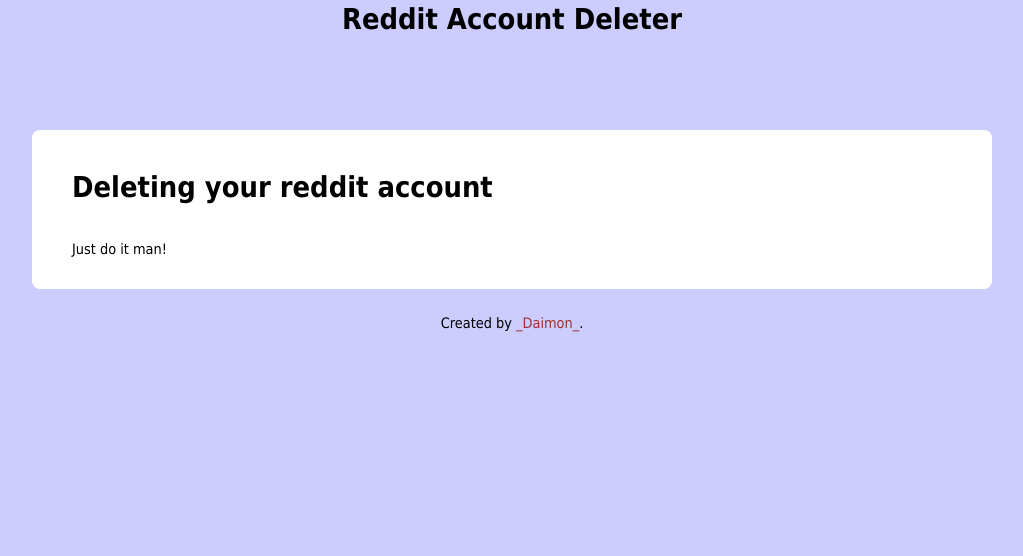
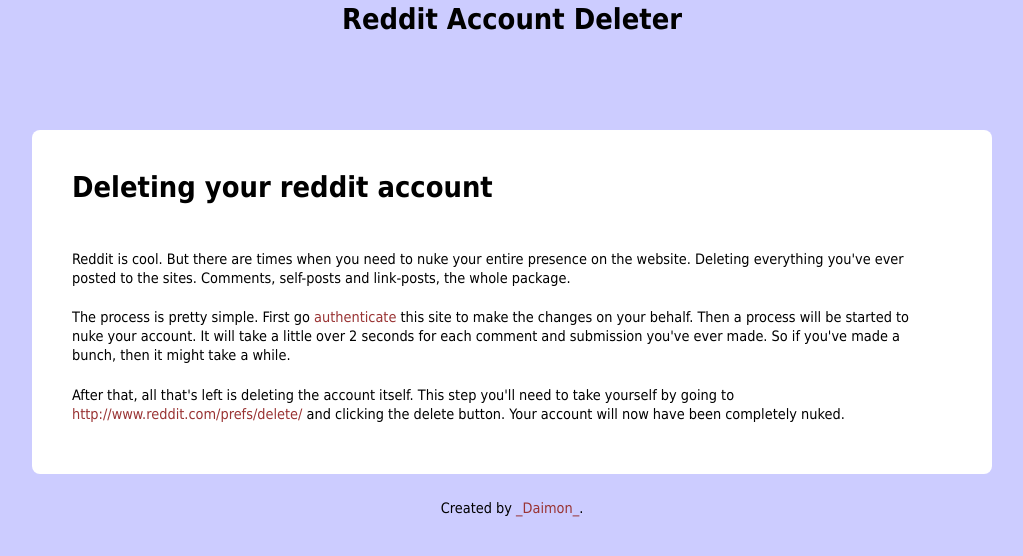
Before and after one commit to Damgaard/account-deleter, a Django app: page / in a window 1280 px wide. Shown: the top 556 px of the page, without its empty margins (128-1151 px from the left). Run offline with Django 3.2, Linux system fonts and the light colour scheme.

Commit message:
Add text to index page.

```diff
--- a/undo/templates/undo/index.html
+++ b/undo/templates/undo/index.html
@@ -3,7 +3,7 @@
 <head>
   <meta http-equiv="Content-Type" content="text/html; charset=UTF-8" />
   <meta name="description" content="How to completely remove yourself from
-  reddit. Deletes all your submissions and Comments. Resets saved, hidden and votes you've made." />
+  reddit. Deletes all your submissions and Comments." />
   <title>Reddit Account Deleter</title>
   <link rel="stylesheet" type="text/css" href="/static/main.css" media="all" />
 
@@ -15,7 +15,22 @@
 
   <div id="body">
     <div id="main"><h2>Deleting your reddit account</h2>
-      Just do it man!
+      <p>Reddit is cool. But there are times when you need to nuke your entire
+      presence on the website. Deleting everything you've ever posted to the
+      sites. Comments, self-posts and link-posts, the whole package.</p>
+
+      <p>The process is pretty simple. First go <a href="">authenticate</a>
+      this site to make the changes on your behalf. Then a process will be
+      started to nuke your account. It will take a little over 2 seconds for
+      each comment and submission you've ever made. So if you've made a bunch,
+      then it might take a while.</p>
+
+      <p>After that, all that's left is deleting the account itself. This step
+      you'll need to take yourself by going to <a
+        href="http://www.reddit.com/prefs/delete/">
+        http://www.reddit.com/prefs/delete/</a> and clicking the delete button.
+      Your account will now have been completely nuked.
+      </p>
     </div>
   <div class="clear"></div>
   </div>
```
